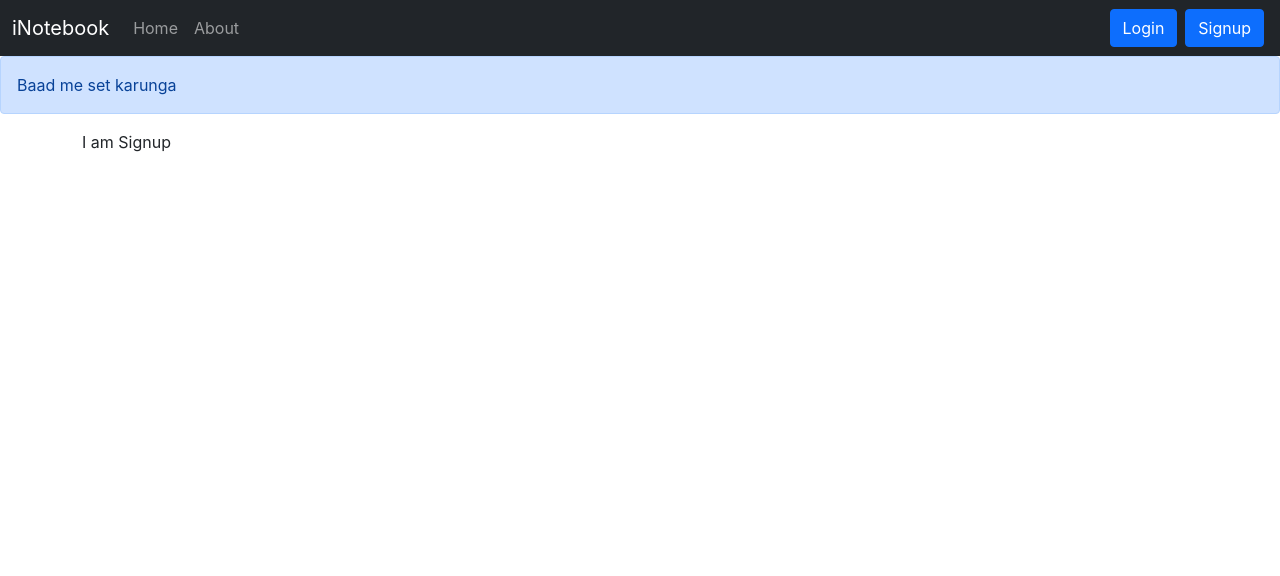
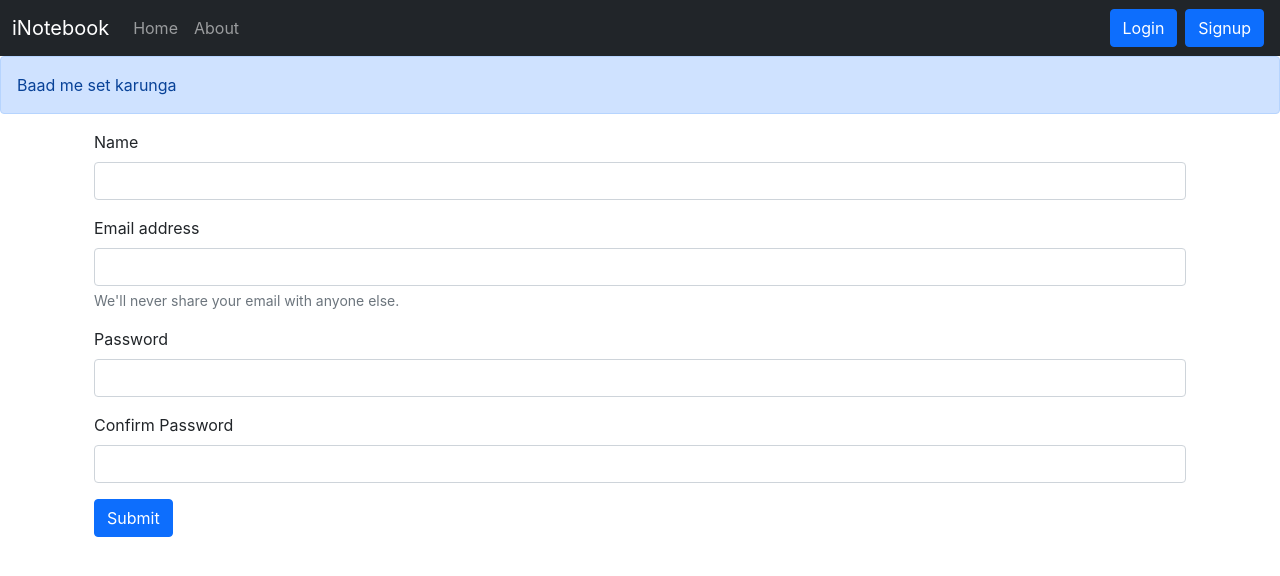
Before and after one commit to me-nk007/inotebook, a React (Create React App) app: page /signup in a window 1280 px wide. Shown: the top 576 px of the page. Built offline with nearby package versions, Linux system fonts and the light colour scheme.

Commit message:
Created Signup page

```diff
--- a/src/components/Login.js
+++ b/src/components/Login.js
@@ -1,9 +1,8 @@
 import React, {useState} from 'react';
-import {useHistory, useNavigate} from 'react-router-dom'
+import { useNavigate} from 'react-router-dom'
 
 const Login = () => {
     const [credentials, setCredentials] = useState({email: "",password:""});
-    // let history = useHistory();
     let navigate = useNavigate();
 
     const handleSubmit = async (e)=>{
--- a/src/components/Signup.js
+++ b/src/components/Signup.js
@@ -1,9 +1,57 @@
-import React from 'react';
+import React, {useState} from 'react';
+import { useNavigate} from 'react-router-dom'
 
 const Signup = () => {
+      const [credentials, setCredentials] = useState({name: "", email: "",password:"", cpassword:""});
+
+      let navigate = useNavigate();
+
+     const handleSubmit = async (e)=>{
+        e.preventDefault();
+        const {name, email, password} = credentials;             // Destructuring in Javascript
+        const response = await fetch("http://localhost:5000/api/auth/createuser", {
+            method: "POST",
+            headers: {
+              "Content-Type": "application/json"
+            },
+            body: JSON.stringify({name, email, password})
+          });
+        const json = await response.json()
+        console.log(json);
+        if (json.success){
+            localStorage.setItem('token', json.authtoken);
+            navigate("/")
+        }
+        else{
+            alert("Invalid Credentials")
+        }
+    }
+        const onChange = (e)=>{
+            setCredentials({...credentials, [e.target.name]: e.target.value})      // Using Spread Operator
+        }
+
   return (
-    <div>
-      I am Signup
+    <div className="container">
+      <form onSubmit={handleSubmit}>
+        <div className="mb-3">
+          <label htmlFor="name" className="form-label">Name</label>
+          <input type="text" className="form-control" id="name" name="name" onChange={onChange} aria-describedby="emailHelp" />
+        </div>
+        <div className="mb-3">
+          <label htmlFor="email" className="form-label">Email address</label>
+          <input type="email" className="form-control" id="email" name="email" onChange={onChange}aria-describedby="emailHelp" />
+          <div id="emailHelp" className="form-text">We'll never share your email with anyone else.</div>
+        </div>
+        <div className="mb-3">
+          <label htmlFor="password" className="form-label">Password</label>
+          <input type="password" className="form-control" id="password"  name="password" minLength={5} required  onChange={onChange}/>
+        </div>
+        <div className="mb-3">
+          <label htmlFor="cpassword" className="form-label">Confirm Password</label>
+          <input type="password" className="form-control" id="cpassword" name="cpassword" minLength={5} required onChange={onChange} />
+        </div>
+        <button type="submit" className="btn btn-primary">Submit</button>
+      </form>
     </div>
   );
 }
```
Also changed, not shown: 1 other file (tests, documents, lock files or other folders).
